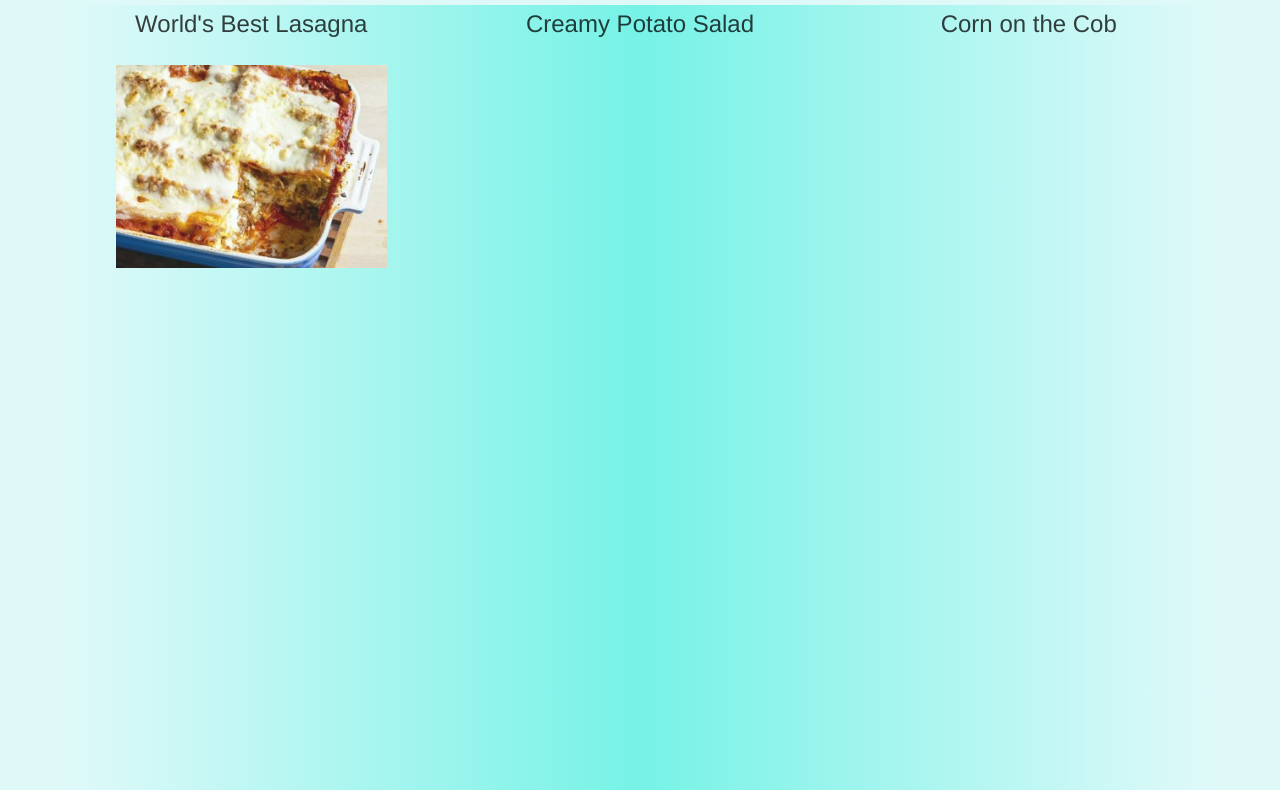
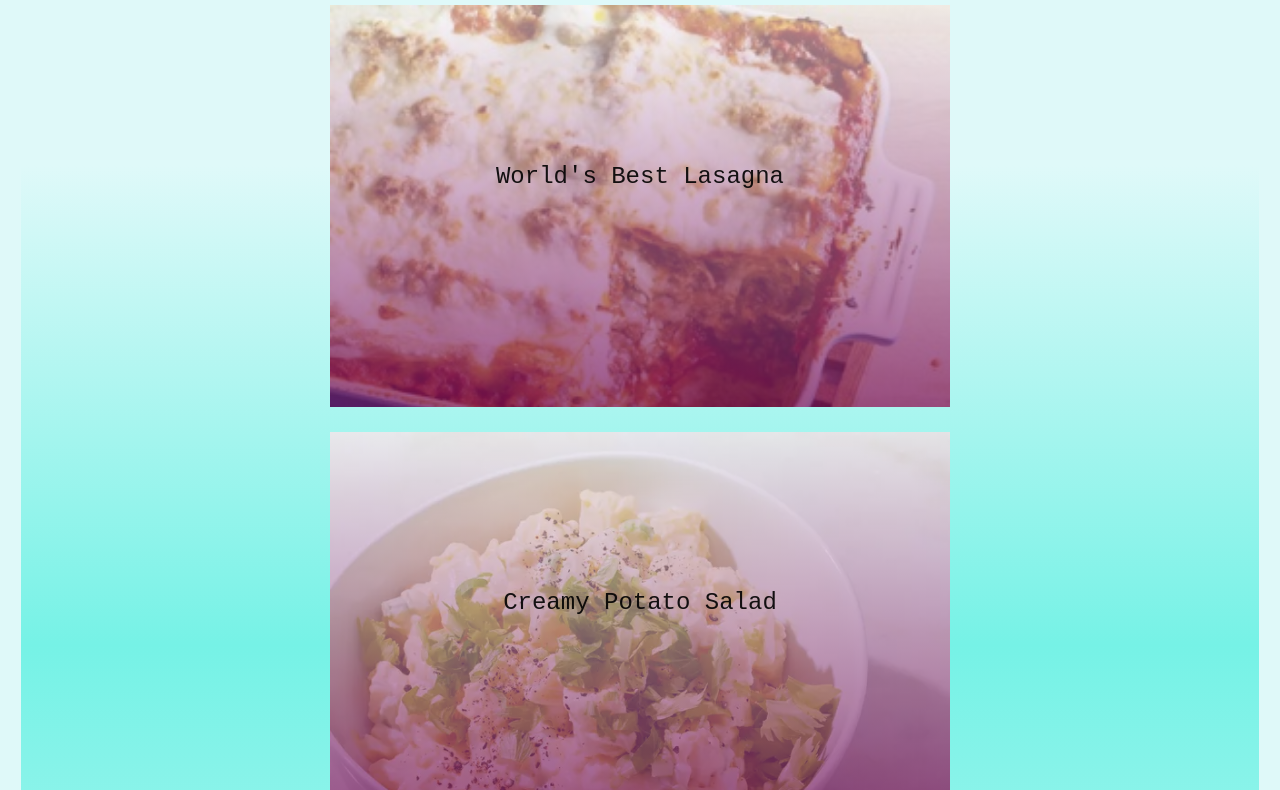
Before and after one commit to joaoviscaino/odin-recipes, a plain HTML site: page index.html in a window 1280 px wide. Shown: the part 69-859 px from the top of the page. Drawn offline with Linux system fonts and the light colour scheme.

Commit message:
Changed flexbox direction so it could fit each recipe's large background. Added background images instead of utilizing the img html element. Project finished.

```diff
--- a/index.html
+++ b/index.html
@@ -11,15 +11,15 @@
     <h1>Odin Recipes</h1>
 
     <div id="list-div">
-        <div class="recipe-list">
-            <div>
+        <div class="recipes">
+            <div id="lasagna">
                 <a href="recipes/lasagna.html">World's Best Lasagna</a>
-                <img src="recipes/lasagna.jpeg">
+             <!--     <img src="recipes/lasagna.jpeg">  -->
             </div>
-            <div>
+            <div id="potato-salad">
                 <a href="recipes/potato_salad.html">Creamy Potato Salad</a>
             </div>
-            <div>
+            <div id="corn">
                 <a href="recipes/corn.html">Corn on the Cob</a>
             </div>
         </div>
--- a/style.css
+++ b/style.css
@@ -1,7 +1,7 @@
 body {
     background-color: #dff9f9;
-    font-family: Helvetica, sans-serif;
-    height: 100vh;
+    font-family:'Courier New', Courier, monospace;
+    height: 200vh;
 }
 
 h1 {
@@ -18,44 +18,67 @@ h1 {
 }
 
 #list-div {
-    background: linear-gradient(to right, #dff9f9 5%, #76f2e6 50%, #76f2e6 50%, #dff9f9 95%);
-    padding: 0px 10px 10px 10px;
+    background: linear-gradient(to bottom, #dff9f9 10%, #76f2e6 40%, #76f2e6 40%, #dff9f9 90%);
     height: 100%;
+    width: 98%;
+    margin: auto;
 }
 
-.recipe-list {
-    justify-content: space-evenly;
+.recipes {
+    justify-content: center;
     display: flex;
+    flex-direction: column;
     box-sizing: border-box;
     margin: auto; /* center it */
-    height: 70%;
+    height: 80%;
     max-width: 100%;
-    padding: 10%, 0px, 0px, 0px;
 }
 
-.recipe-list div {
+.recipes div {
     box-sizing: border-box;
     padding: 5px;
     text-align: center;
-    width: 25%;
-    height: 100%;
+    width: 50%;
+    height: 50%;
+    margin: auto;
+    margin-bottom: 2%;
 }
 
-.recipe-list a {
+#lasagna {
+    background-image: linear-gradient(to bottom, rgba(245, 246, 252, 0.52), rgba(117, 19, 93, 0.73)),
+    url('recipes/lasagna.jpeg');
+    background-size: cover;
+}
+
+#potato-salad {
+    background-image: linear-gradient(to bottom, rgba(245, 246, 252, 0.52), rgba(117, 19, 93, 0.73)),
+    url('recipes/psalad.jpeg');
+    background-size: cover;
+}
+
+#corn {
+    background-image: linear-gradient(to bottom, rgba(245, 246, 252, 0.52), rgba(117, 19, 93, 0.73)),
+    url('recipes/corn.jpg');
+    background-size: cover;
+}
+
+.recipes a {
     display: inline-block;
+    padding-top: 25%;
     height: 10%;
     text-decoration: none;
     color: black;
-    font-weight: 550;
-    opacity: 75%;
+    opacity: 90%;
     font-size: 3vh;
 }
 
+/*      Decided to use background-image with a gradient instead.
 .recipe-list img {
     height: auto;
     max-width: 90%;
     opacity: 0.9;
 }
+*/
 
 /*      Was useful before
 :hover.recipe-list li {
```
Also changed, not shown: recipes/corn.html (+4 -1 lines), recipes/corn.jpg (added).
